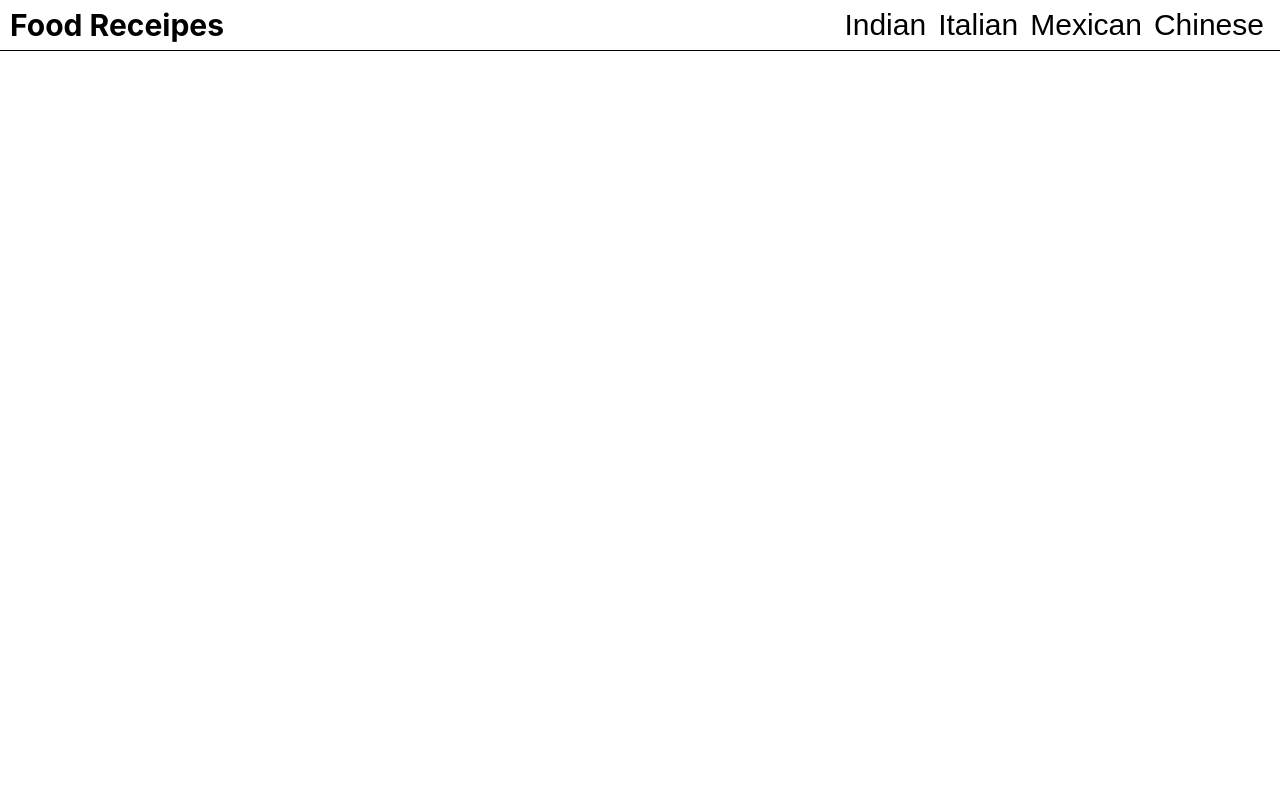
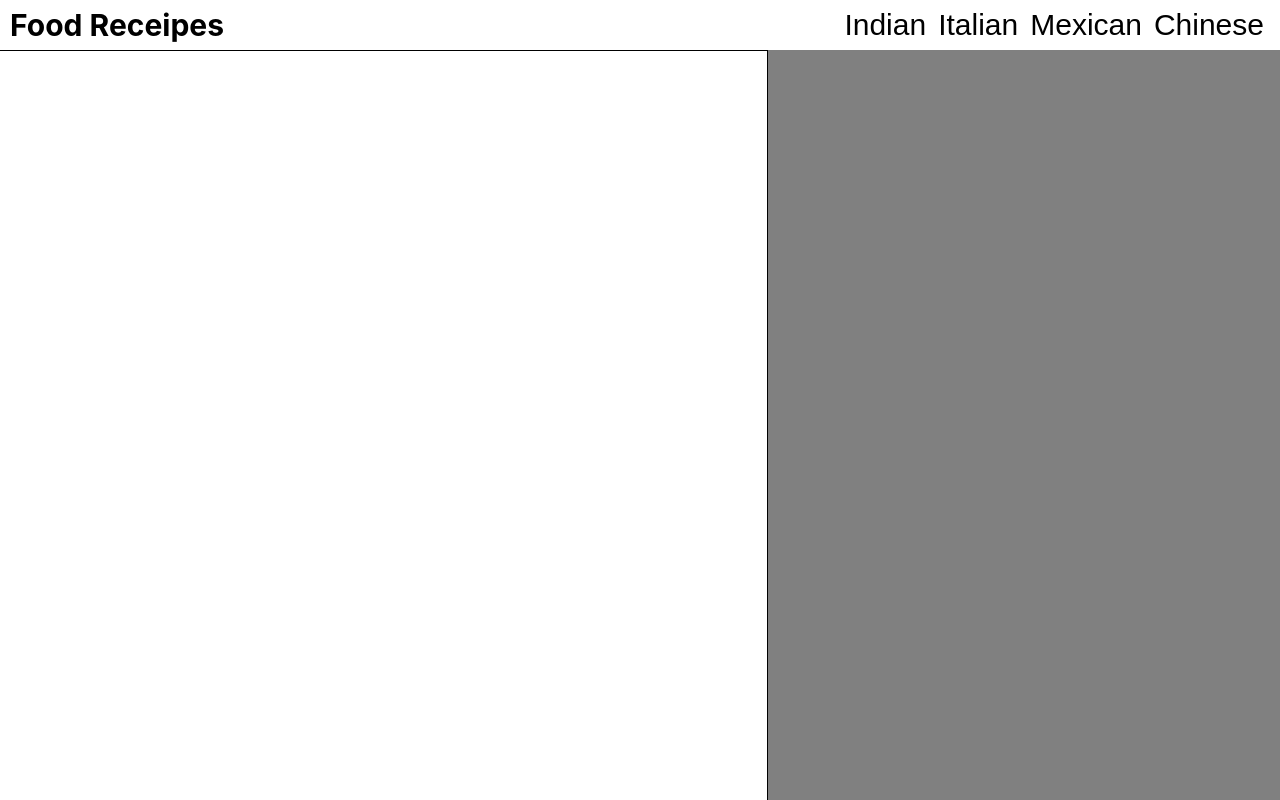
Before and after one commit to mosalman97/FoodRecipe, a React (Create React App) app: page /recipe/1 in a window 1280 px wide. Built offline with nearby package versions, Linux system fonts and the light colour scheme.

Commit message:
recipedetails css file created and add some style in parent container of recipedetails

```diff
--- a/src/App.js
+++ b/src/App.js
@@ -2,7 +2,7 @@ import React,{useState,useEffect} from "react";
 import Header from "../src/Components/Header/Header"
 import Recipecardwrapper from "./Components/Recipecards/Recipecardwrapper"
 import {BrowserRouter as Router,Route,Switch} from "react-router-dom"
-import Recipedetails from "./Components/Recipecards/Recipedetails";
+import Recipedetails from "./Components/Recipedetails/Recipedetails";
 
 function App() {
   const[recipe,setRecipe] = useState(null)
--- a/src/Components/Recipecards/Recipedetails.js
+++ /dev/null
@@ -1,9 +0,0 @@
-import React from 'react';
-
-export default function Recipedetails() {
-  return (
-      <div>
-
-      </div>
-  )
-}
--- /dev/null
+++ b/src/Components/Recipedetails/Recipedetails.css
@@ -0,0 +1,11 @@
+.recipedetails{
+    position: absolute;
+    top:50px;
+    right:0px;
+    bottom: 0px;
+    width:40%;
+    height:auto;
+    background-color:grey;
+    border-left:1px solid black;
+
+}
--- /dev/null
+++ b/src/Components/Recipedetails/Recipedetails.js
@@ -0,0 +1,10 @@
+import React from 'react';
+import "./Recipedetails.css"
+
+export default function Recipedetails(props) {
+  return (
+      <div className='recipedetails'>
+
+      </div>
+  )
+}
```
